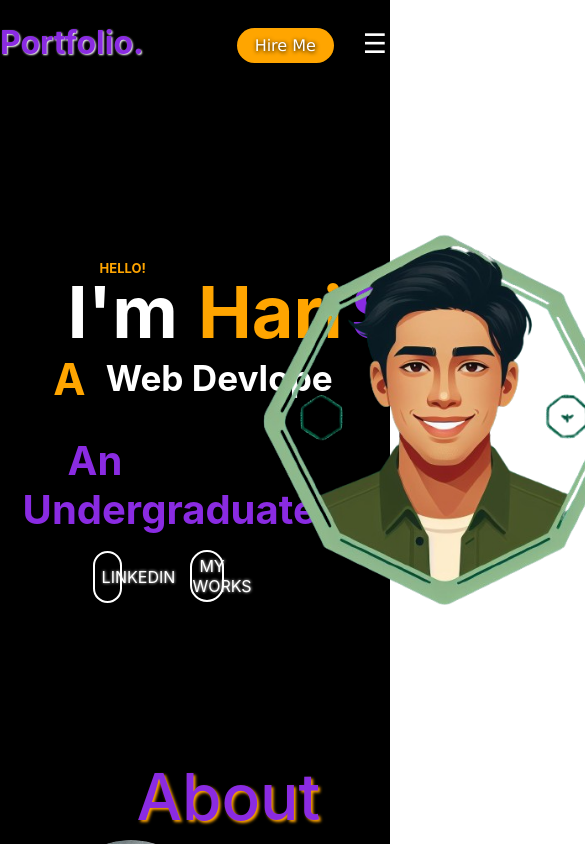
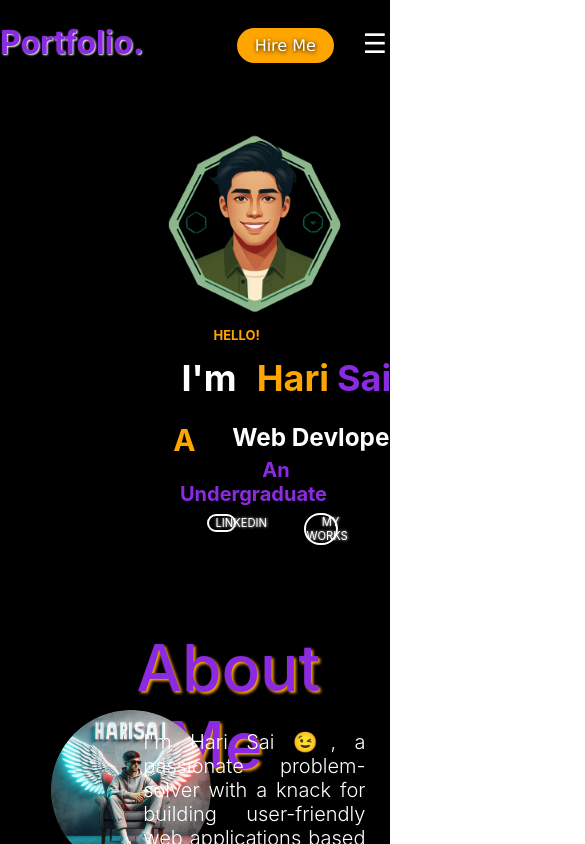
Before and after one commit to harisaigithub/My_portfolio, a React (Create React App) app: page / in a window 390 px wide. Shown: the top 844 px of the page, 585 px wide, since content can reach past the window. Built offline with nearby package versions, Linux system fonts and the light colour scheme.

Commit message:
Updated navbar response

```diff
--- a/src/components/HOOME/Home.css
+++ b/src/components/HOOME/Home.css
@@ -187,6 +187,75 @@ background: orange;
 .hmain{
   height:8px;
 }
-@media (max-width:1180px) {
+@media (max-width: 1000px) {
+  .home-container{
+    height:100%;
+    width: 100%;
+    margin: none;
+  }
 
+  .home-containerc1 {
+    width: 100%;
+    display: flex;
+    height: auto;
+    flex-direction:column-reverse;
+    text-align: center;
+    justify-content: center;
+    margin: none;
+  }
+
+  .home-container2{
+    width:50%;
+    height:auto;
+    margin:0px;
+    font-size: 50%;
+    justify-content: baseline;
+    margin-left:35%;
+  }
+  .hmain{
+    height: 45px;
+  }
+  .hc11{
+    height:auto;
+    margin: 0px 0px 0px 0px;
+    font-size:140%;
+    width:70%;
+    text-align: center;
+    justify-content:left  ;
+  }
+  .text22{
+    height:10%;
+   font-size: 180%;
+   margin-left: 15%;
+  }
+  .hc2{
+    text-align: center;
+    margin-left: 10%;
+  }
+  .text22 p{
+    margin: 0px 0px 0px 0px;
+    padding: 0px;
+    height: max-content;
+    margin-left: 5%;
+  }
+  .typing-text{
+    margin: 0px 0px 0px 0px;
+    padding: 0px;
+    height: max-content;
+    margin-left: 5%;
+  }
+  .containerc2{
+    justify-content: baseline;
+    height:30%;
+    width:auto;
+    align-items: center;
+    text-align: center;
+    margin:0px;
+  }
+  .containerc2 img{
+   height:200px;
+    align-items: center;
+    text-align: center;
+    margin-left:40%;
+  }
 }
--- a/src/components/HOOME/Home.jsx
+++ b/src/components/HOOME/Home.jsx
@@ -75,7 +75,7 @@ function Home(){
              </a>
               </div>
               </div>
-         </div>
+       </div>
          <div className="containerc2">
        <img src={myImage} alt="ME" />
        </div>
```
